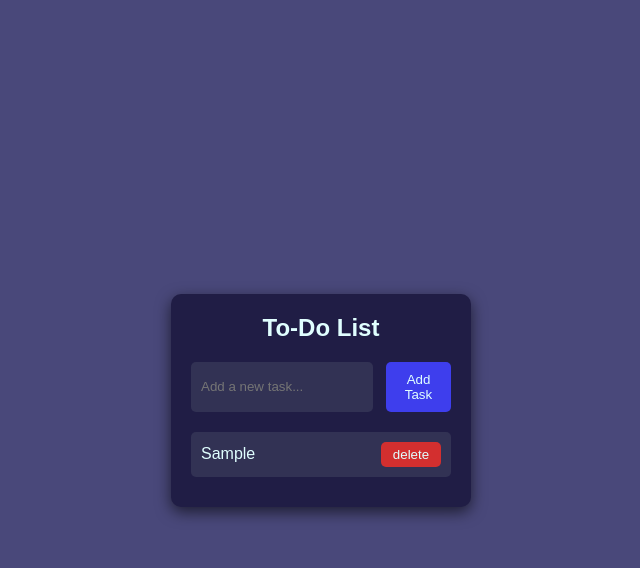
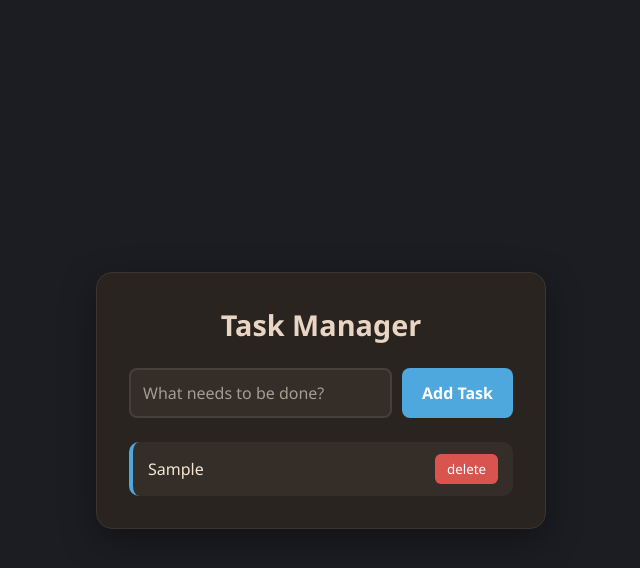
Before and after one commit to Nikhilverma-codes/frontend-playground-, a plain HTML site: page Todo with local Storage/index.html in a window 1280 px wide. Both pictures are taken after typing "Sample" into the empty fields and a click on the button "Add Task". Shown: the whole page, without its empty margins (319-959 px from the left). Drawn offline with Linux system fonts and the light colour scheme.

Commit message:
Add files via upload

```diff
--- a/Todo with local Storage/index.html
+++ b/Todo with local Storage/index.html
@@ -1,20 +1,24 @@
-<!doctype html>
+<!DOCTYPE html>
 <html lang="en">
 <head>
-    <meta charset="UTF-8" />
-    <meta name="viewport" content="width=device-width, initial-scale=1.0" />
-    <title>Dark Mode To-Do List</title>
-    <link rel="stylesheet" href="style.css" />
+    <meta charset="UTF-8">
+    <meta name="viewport" content="width=device-width, initial-scale=1.0">
+    <title>Local Storage Todo App</title>
+    <link rel="stylesheet" href="style.css">
 </head>
 <body>
-    <div class="container">
-      <h1>To-Do List</h1>
-      <div class="input-container">
-        <input type="text" id="todo-input" placeholder="Add a new task..." />
+    <div class="todo-container">
+        <h1>Task Manager</h1>
+
+        <div class="input-section">
+            <input type="text" id="todo-input" placeholder="What needs to be done?" autocomplete="off">
             <button id="add-task-btn">Add Task</button>
         </div>
-      <ul id="todo-list"></ul>
+
+        <ul id="todo-list">
+            </ul>
     </div>
+
     <script src="script.js"></script>
 </body>
 </html>
--- a/Todo with local Storage/script.js
+++ b/Todo with local Storage/script.js
@@ -3,13 +3,13 @@ document.addEventListener("DOMContentLoaded", () => {
   const addTaskButton = document.getElementById("add-task-btn");
   const todoList = document.getElementById("todo-list");
 
-  // Load tasks from localStorage, or start with an empty array
+  // Load tasks from localStorage, or default to an empty array
   let tasks = JSON.parse(localStorage.getItem("tasks")) || [];
 
-  // Display existing tasks on load
+  // Render initial tasks on load
   tasks.forEach((task) => renderTask(task));
 
-  // Add task event listener
+  // Add Task Event Listener
   addTaskButton.addEventListener("click", () => {
     const taskText = todoInput.value.trim();
     if (taskText === "") return;
@@ -26,45 +26,37 @@ document.addEventListener("DOMContentLoaded", () => {
     todoInput.value = ""; // Clear input field
   });
 
-  // Function to generate and control a single task item on the UI
+  // Render Task Function
   function renderTask(task) {
     const li = document.createElement("li");
     li.setAttribute("data-id", task.id);
-
-    if (task.completed) {
-      li.classList.add("completed");
-    }
+    if (task.completed) li.classList.add("completed");
 
     li.innerHTML = `
-                    <span>${task.text}</span>
-                    <button>delete</button>
-                `;
+      <span>${task.text}</span>
+      <button>delete</button>
+    `;
 
-    // Toggle completion event (Clicking the row)
+    // Toggle complete on click (excluding the button click)
     li.addEventListener("click", (e) => {
-      if (e.target.tagName === "BUTTON") return; // Ignore if user clicked delete button
-
+      if (e.target.tagName === "BUTTON") return;
       task.completed = !task.completed;
       li.classList.toggle("completed");
       saveTasks();
     });
 
-    // Delete task event (Clicking the delete button)
+    // Delete task button listener
     li.querySelector("button").addEventListener("click", (e) => {
-      e.stopPropagation(); // Prevent the row click event from firing
-
-      // FIXED: Keeps everything EXCEPT the task we want to delete
-      tasks = tasks.filter((t) => t.id === task.id);
-
+      e.stopPropagation(); // Prevent the 'completed' toggle from firing
+      tasks = tasks.filter((t) => t.id !== task.id); // Filter out the deleted task
       li.remove();
       saveTasks();
     });
 
-    // Append the newly created element to the list
     todoList.appendChild(li);
   }
 
-  // Function to save the tasks array into browser storage
+  // Sync tasks array with localStorage
   function saveTasks() {
     localStorage.setItem("tasks", JSON.stringify(tasks));
   }
--- a/Todo with local Storage/style.css
+++ b/Todo with local Storage/style.css
@@ -2,92 +2,127 @@
     margin: 0;
     padding: 0;
     box-sizing: border-box;
+    font-family: 'Segoe UI', Tahoma, Geneva, Verdana, sans-serif;
 }
 
 body {
-  font-family: Arial, Helvetica, sans-serif;
-  background-color: #49487a;
-  color: lightcyan;
+    background: #1b1d22;
     display: flex;
     justify-content: center;
     align-items: center;
-  height: 100vh;
+    min-height: 100vh;
+    color: #f5e6d3;
 }
 
-.container {
-  background-color: #201d45;
-  padding: 20px;
-  border-radius: 10px;
-  width: 300px;
-  box-shadow: 0 5px 15px rgba(0, 0, 0, 0.6);
+/* App Container */
+.todo-container {
+    background: #2a2420;
+    width: 100%;
+    max-width: 450px;
+    padding: 2rem;
+    border-radius: 16px;
+    box-shadow: 0 12px 35px rgba(0, 0, 0, 0.35);
+    border: 1px solid #3c342f;
 }
 
 h1 {
+    font-size: 1.8rem;
+    margin-bottom: 1.5rem;
     text-align: center;
-  margin-bottom: 20px;
-  font-size: 24px;
+    color: #e8d5c4;
 }
 
-.input-container {
+/* Input Group */
+.input-section {
     display: flex;
-  justify-content: space-between;
-  margin-bottom: 20px;
+    gap: 10px;
+    margin-bottom: 1.5rem;
 }
 
-input[type="text"] {
-  width: 70%;
-  padding: 10px;
-  background-color: #323254;
-  border: none;
-  border-radius: 5px;
-  color: lightcyan;
+#todo-input {
+    flex: 1;
+    padding: 12px;
+    background: #342d28;
+    color: #f5e6d3;
+    border: 2px solid #45403a;
+    border-radius: 8px;
+    font-size: 1rem;
     outline: none;
+    transition: 0.2s;
 }
 
-button {
-  width: 25%;
-  padding: 10px;
-  background-color: #3e3eed;
-  border: none;
-  border-radius: 5px;
-  color: lightcyan;
-  cursor: pointer;
-  transition: background-color 0.3s;
+#todo-input::placeholder {
+    color: #a89b90;
 }
 
-button:hover {
-  background-color: #3434c9;
+#todo-input:focus {
+    border-color: #4ea8de;
+    box-shadow: 0 0 8px rgba(78, 168, 222, 0.3);
 }
 
-ul {
-  list-style-type: none;
-  padding: 0;
+#add-task-btn {
+    background: #4ea8de;
+    color: white;
+    border: none;
+    padding: 0 20px;
+    border-radius: 8px;
+    font-size: 1rem;
+    font-weight: 600;
+    cursor: pointer;
+    transition: 0.2s;
 }
 
-li {
-  background-color: #323254;
-  padding: 10px;
-  margin-bottom: 10px;
-  border-radius: 5px;
+#add-task-btn:hover {
+    background: #3d95ca;
+}
+
+/* Todo List */
+#todo-list {
+    list-style: none;
+    display: flex;
+    flex-direction: column;
+    gap: 10px;
+}
+
+#todo-list li {
+    background: #342d28;
+    padding: 12px 15px;
+    border-radius: 10px;
+    border-left: 4px solid #4ea8de;
     display: flex;
     justify-content: space-between;
     align-items: center;
+    color: #f5e6d3;
+    cursor: pointer;
+    transition: 0.2s;
 }
 
-li.completed {
-  text-decoration: line-through;
-  opacity: 0.7;
+#todo-list li:hover {
+    background: #3f3731;
+    transform: translateY(-2px);
 }
 
-li button {
-  background-color: #d32f2f;
-  border: none;
-  padding: 5px;
-  color: lightcyan;
-  border-radius: 5px;
-  cursor: pointer;
+#todo-list li.completed {
+    opacity: 0.65;
+    border-left-color: #8a8179;
 }
 
-li button:hover {
-  background-color: #b71c1c;
+#todo-list li.completed span {
+    text-decoration: line-through;
+    color: #b5a89c;
 }
+
+/* Delete Button */
+#todo-list li button {
+    background: #d9534f;
+    color: white;
+    border: none;
+    padding: 6px 12px;
+    border-radius: 6px;
+    cursor: pointer;
+    transition: 0.2s;
+}
+
+#todo-list li button:hover {
+    background: #c9302c;
+}
```
Lines whose indentation alone changed are shown as unchanged.
